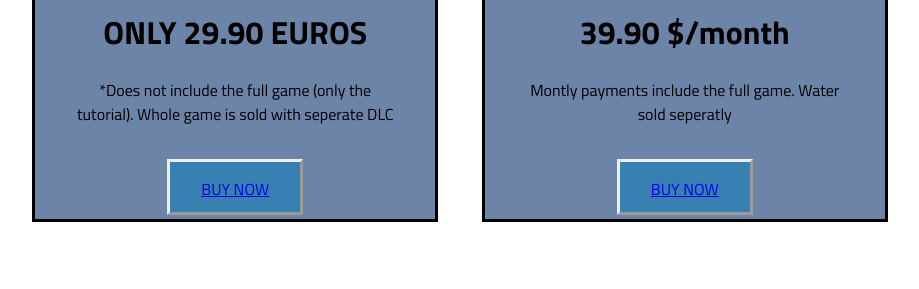
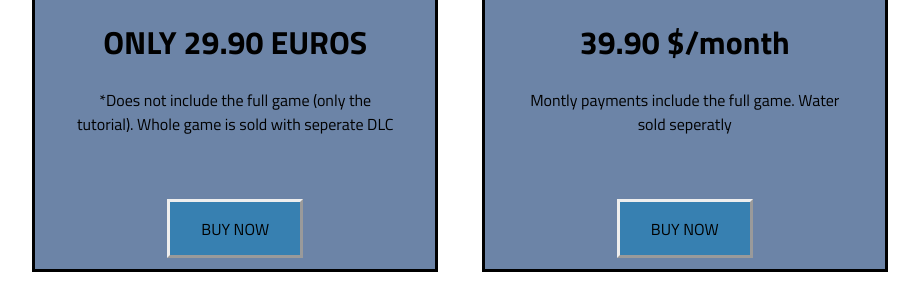
Before and after one commit to Spoxie/shiny-rotary-phone, a plain HTML site: page kauppa.html in a window 1280 px wide. Shown: the part 744-1033 px from the top of the page, without its empty margins (180-1099 px from the left). Drawn offline with Linux system fonts and the light colour scheme.

Commit message:
Update themekauppa.css

```diff
--- a/themekauppa.css
+++ b/themekauppa.css
@@ -187,7 +187,7 @@ text-align: center;
   .shopitem {
 
     width:400px;
-    height:400px;
+    height:450px;
     background-color: rgb(108, 132, 167);
     margin: 50px 20px 20px 20px;
     display: inline-block;
@@ -231,6 +231,7 @@ text-align: center;
       margin: 4px 4px;
       cursor: pointer;
     }
+
     #bottom {
       margin: 20px auto auto auto;
       width: 100%;
@@ -241,6 +242,11 @@ text-align: center;
       background-color: #212121;
       color: white;
   }
+
+a {
+  text-decoration: none;
+  color: black;
+}
 
   #social {
       margin-top: 20px;
```
